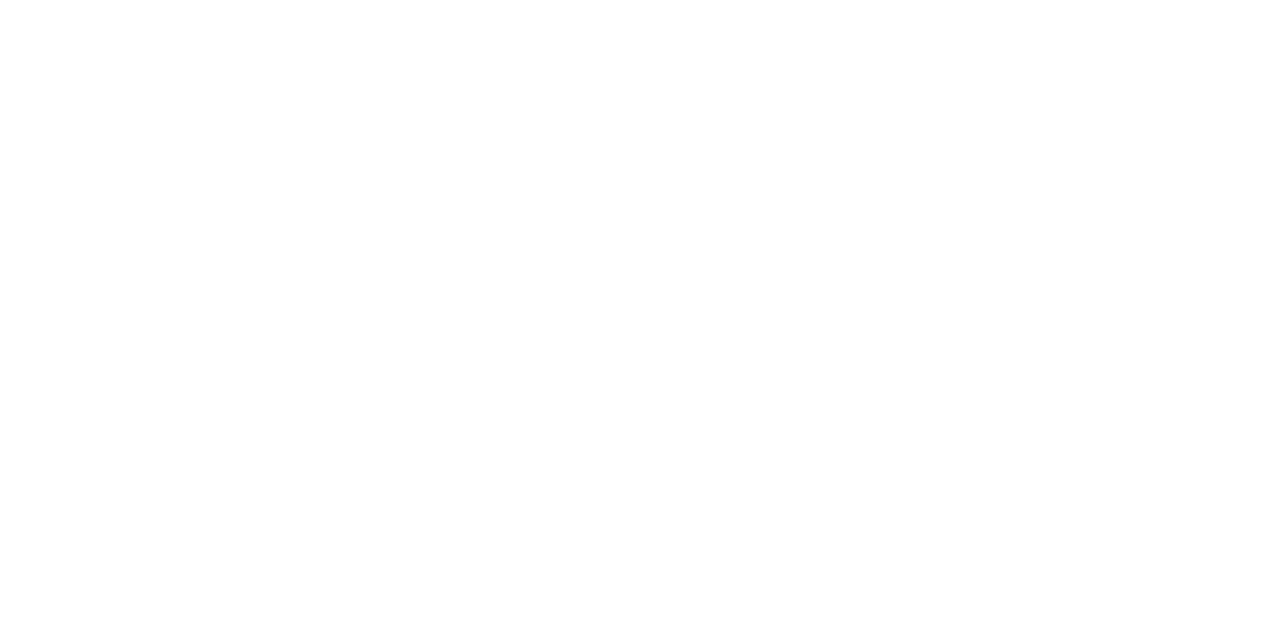
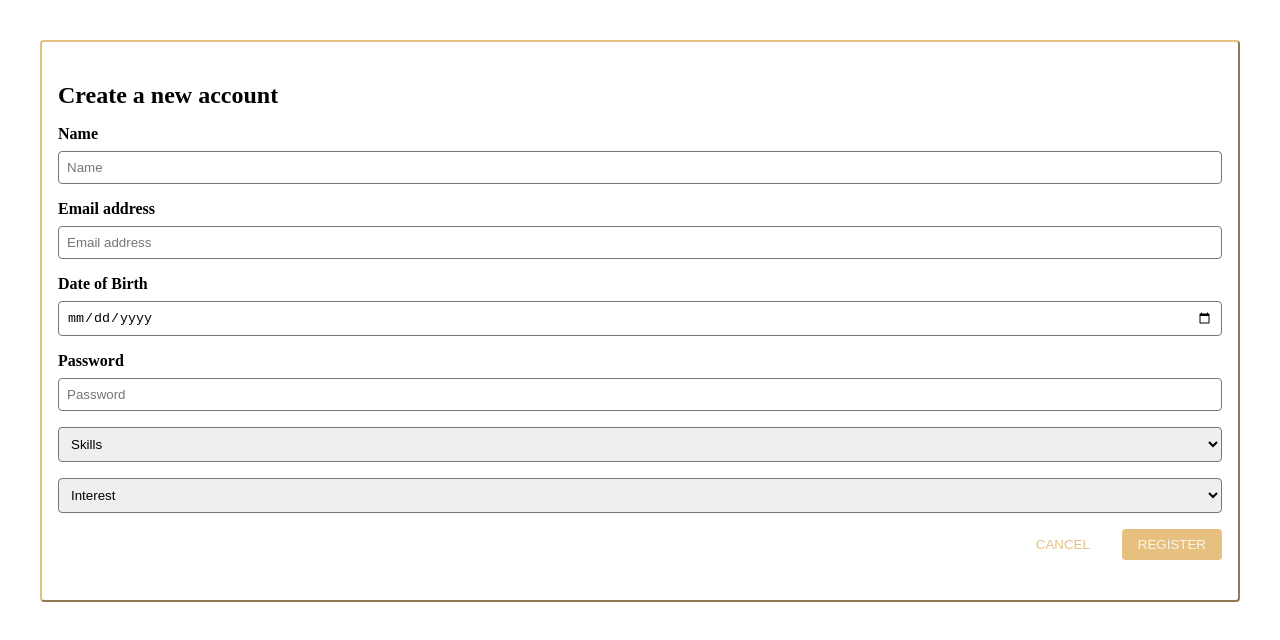
Before and after one commit to NatashaSilva/WaterfrontComunnity, a React (Create React App) app in the folder client/: page /register in a window 1280 px wide. Shown: the top 640 px of the page. Built offline with nearby package versions, Linux system fonts and the light colour scheme.

Commit message:
add register form

```diff
--- a/client/src/App.js
+++ b/client/src/App.js
@@ -1,6 +1,7 @@
 import { BrowserRouter as Router, Route, Switch, Redirect} from "react-router-dom";
 import Home from './pages/Home/Home'
 import SignIn from './pages/SignIn/SignIn'
+import Register from './pages/Register/Register'
 import "./App.scss";
 
 function App() {
@@ -10,8 +11,8 @@
         <Switch>
           <Route path='/' exact component={Home}/>
           <Route path='/signIn' component={SignIn}/>
-          {/* <Route path='/signIn' component={}/>
-          <Route path='/user/:userId' component={}/>
+          <Route path='/register' component={Register}/>
+          {/* <Route path='/user/:userId' component={}/>
           <Route path='/user/:userId/skills' component={}/>
           <Route path='/user/:userId/activities' component={}/> */}
         </Switch>
--- a/client/src/pages/Home/Home.js
+++ b/client/src/pages/Home/Home.js
@@ -13,10 +13,10 @@
                     Welcome to the Waterfront Community
                 </h1>
                 <div className="container__right">
-                    <Link to="/SignIn" className="container__navOption">
+                    <Link to="/signIn" className="container__navOption">
                         Sign In
                     </Link>
-                    <Link to="/signUp" className="container__navOption">
+                    <Link to="/register" className="container__navOption">
                         Register
                     </Link>
                 </div>
--- a/client/src/pages/Home/Home.scss
+++ b/client/src/pages/Home/Home.scss
@@ -6,7 +6,7 @@
     background: linear-gradient(rgba(50, 50, 50, 0.7),rgba(50, 50, 50, 0.7)), url("../../assets/images/Toronto-Waterfront-final.jpeg");
     background-size: cover;
     background-position: center;
-    height: 40rem;
+    height: 46rem;
 }
 
 .home-section {
@@ -20,7 +20,7 @@
 
     &__text {
         color: $mustard;
-        padding-top: 15rem;
+        padding-top: 18rem;
         text-align: center;
         font-size: 30px;
     }
@@ -54,7 +54,7 @@
         display: flex;
         margin: auto 0;
         padding-top: 2rem;
-        padding-left: 6.5rem;
+        padding-left: 8.5rem;
 
 
     }
--- /dev/null
+++ b/client/src/pages/Register/Register.js
@@ -0,0 +1,123 @@
+import "./Register.scss";
+import React, {Component} from "react";
+import { Link } from "react-router-dom";
+
+class Register extends Component {
+
+    state = {
+        checkbox: false
+    }
+
+    showCheckBoxes = (event) => {
+        event.preventDefault();
+
+        if (!this.state.checkbox) {
+            this.setState({
+                checkbox: true
+            })
+        }  else {
+            this.setState({
+                checkbox: false
+            })
+        }
+
+        console.log('it is working!')
+    }
+
+    render () {
+        return (
+            <section className='register-section'>
+                <div className='register-section__container'>
+                    <div className='register-section__title'>
+                        <h2>Create a new account</h2>
+                    </div>
+                    <form className='register-section__form'>
+                        <div className='register-section__form--field'>
+                            <label htmlFor><h4>Name</h4>
+                                <input
+                                type='text'
+                                name='name'
+                                id='name'
+                                placeholder='Name'
+                                className='register-section__form--input'
+                                />
+                            </label>
+                            <label htmlFor><h4>Email address</h4>
+                                <input
+                                type='email'
+                                name='email'
+                                id='email'
+                                placeholder='Email address'
+                                className='signIn-section__form--input'
+                                />
+                            </label>
+                            <label htmlFor><h4>Date of Birth</h4>
+                                <input
+                                type='date'
+                                name='birth'
+                                id='birth'
+                                className='signIn-section__form--input'
+                                />
+                            </label>
+                            <label htmlFor><h4>Password</h4>
+                                <input
+                                type='password'
+                                name='password'
+                                id='password'
+                                placeholder='Password'
+                                className='register-section__form--input'
+                                />
+                            </label>
+                            <select name='skills' multiple='' class='signIn-section__form--input'>
+                                <option value=''>Skills</option>
+                                <option value='basicAssembler'>Basic Furniture Assembler</option>
+                                <option value='advancedAssembler'>Professional Furniture Assembler</option>
+                                <option value='basicCooker'>Basic Cooking</option>
+                                <option value='advancedCooker'>Professional Cooking</option>
+                                <option value='basicPhoto'>Basic Photographer</option>
+                                <option value='advancedPhoto'>Professional Photographer</option>
+                                <option value='babysitter'>Babysitter</option>
+                                <option value='accountant'>Accountant</option>
+                                <option value='financial'>Financial Planner</option>
+                                <option value='mech'>Mechanical</option>
+                                <option value='repair'>Kitchen Repair</option>
+                                <option value='plumbing'>Plumber</option>
+                                <option value='software'>Software Engineer</option>
+                                <option value='musician'>Musician</option>
+                                <option value='writer'>Writer</option>
+                                <option value='gardener'>Gardener</option>
+                                <option value='design'>Interior Designer</option>
+                                <option value='yoga'>Yoga Instructor</option>
+                            </select>
+                            <select name='interest' multiple='' class='signIn-section__form--input'>
+                                <option value=''>Interest</option>
+                                <option value='book'>Books</option>
+                                <option value='camping'>Camping</option>
+                                <option value='cooking'>Cooking</option>
+                                <option value='cycling'>Cycling</option>
+                                <option value='dancing'>Dancing</option>
+                                <option value='gardening'>Gardening</option>
+                                <option value='hiking'>Hiking</option>
+                                <option value='indoor'>Indoor Sports</option>
+                                <option value='languages'>Learning Languages</option>
+                                <option value='movie'>Movies</option>
+                                <option value='music'>Music</option>
+                                <option value='outdoor'>Outdoor Sports</option>
+                                <option value='travel'>Traveling</option>
+                                <option value='winter'>Winter Activities</option>
+                                <option value='writing'>Writing</option>
+                                <option value='yoga'>Yoga</option>
+                            </select>
+                        </div>
+                        <div className='register-section__form--button'>
+                            <input type='submit' value='REGISTER' className='register-section__form--submit'/>
+                            <Link to={'/'}><input className='register-section__form--cancel' type='submit' value='CANCEL'/> </Link>
+                        </div>
+                    </form>
+                </div>
+            </section>
+        )
+    }
+}
+
+export default Register;
--- /dev/null
+++ b/client/src/pages/Register/Register.scss
@@ -0,0 +1,65 @@
+@use '../../partials/typography' as *;
+@use '../../partials/mixins' as *;
+@use '../../partials/variables' as *;
+
+.register-section {
+
+    // background-color: $light-blue;
+    height: 46rem;
+
+    &__container {
+        border: 2px outset $mustard;
+        border-radius: 4px;
+        margin: 2.5rem;
+        // margin-top: 10rem;
+        padding: 2.5rem 1rem ;
+    }
+
+    &__title {
+        padding-bottom: 1rem;
+    }
+
+    &__form {
+
+        & h4 {
+            padding-bottom: 0.5rem;
+        }
+
+        &--input {
+            margin-bottom: 1rem;
+            padding: 0.5rem;
+            width: 100%;
+            box-sizing: border-box;
+            border-radius: 4px;
+            border-style: solid;
+            border-width: thin;
+        }
+
+        &--button{
+            display: flex;
+            flex-direction: row-reverse;
+        }
+
+        &--submit {
+            height: 1.9375rem;
+            padding: 0 1rem;
+            background-color: $mustard;
+            color: $neutral;
+            border-radius: 4px;
+            border: 0;
+        }
+
+        &--cancel {
+            height: 1.9375rem;
+            margin-right: 1rem;
+            padding: 0 1rem;
+            background-color: white;
+            color: $mustard;
+            border-radius: 4px;
+            border: 0;
+        }
+
+    }
+
+
+}
```
